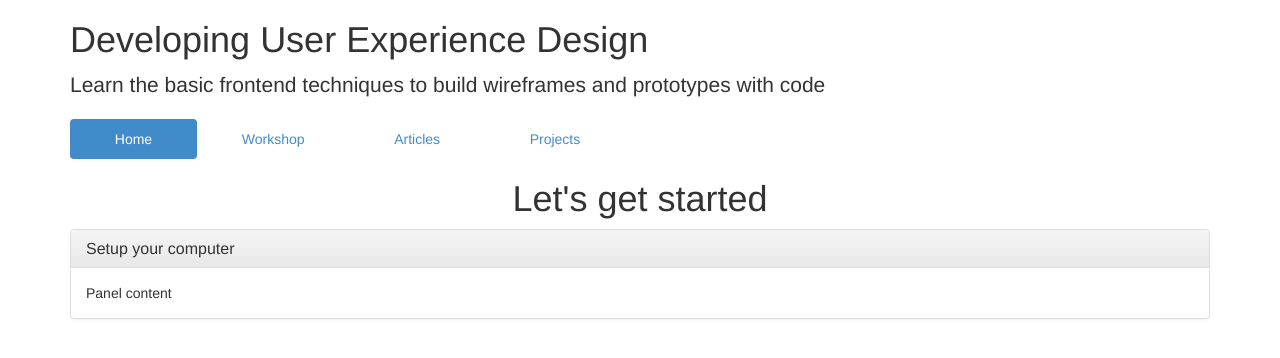
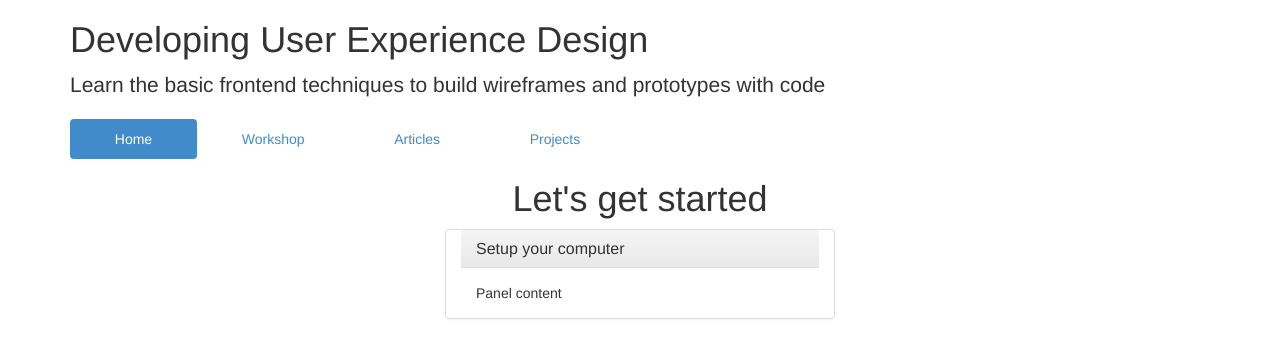
Before and after one commit to developinguxd/developinguxd.github.io, a Jekyll site: the page built from index.html, in a window 1280 px wide. Shown: the top 358 px of the page. Built offline with Jekyll 4.4.1, drawn with Linux system fonts in a browser that asks for light colours.

Commit message:
Add row to panel

```diff
--- a/index.html
+++ b/index.html
@@ -19,7 +19,8 @@ title: Developing User Experience Design
 
 <article>
   <h1 class="text-center">Let's get started</h1>
-  <section class="panel panel-default panel-step">
+  <div class="row">
+    <section class="col-md-4 col-md-offset-4 panel panel-default panel-step">
       <header class="panel-heading">
         <h3 class="panel-title">Setup your computer</h3>
       </header>
@@ -27,4 +28,5 @@ title: Developing User Experience Design
         Panel content
       </section>
     </section>
+  </div>
 </article>
```
Lines whose indentation alone changed are shown as unchanged.
